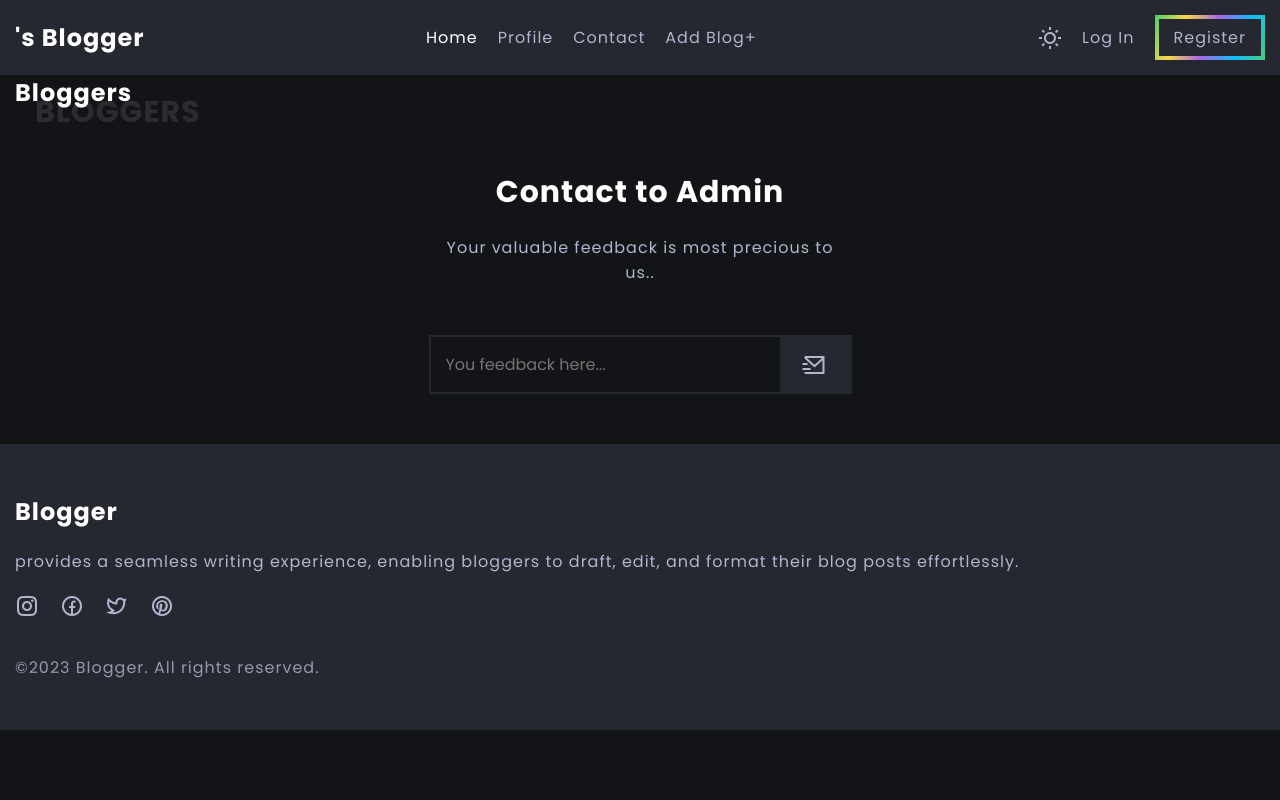
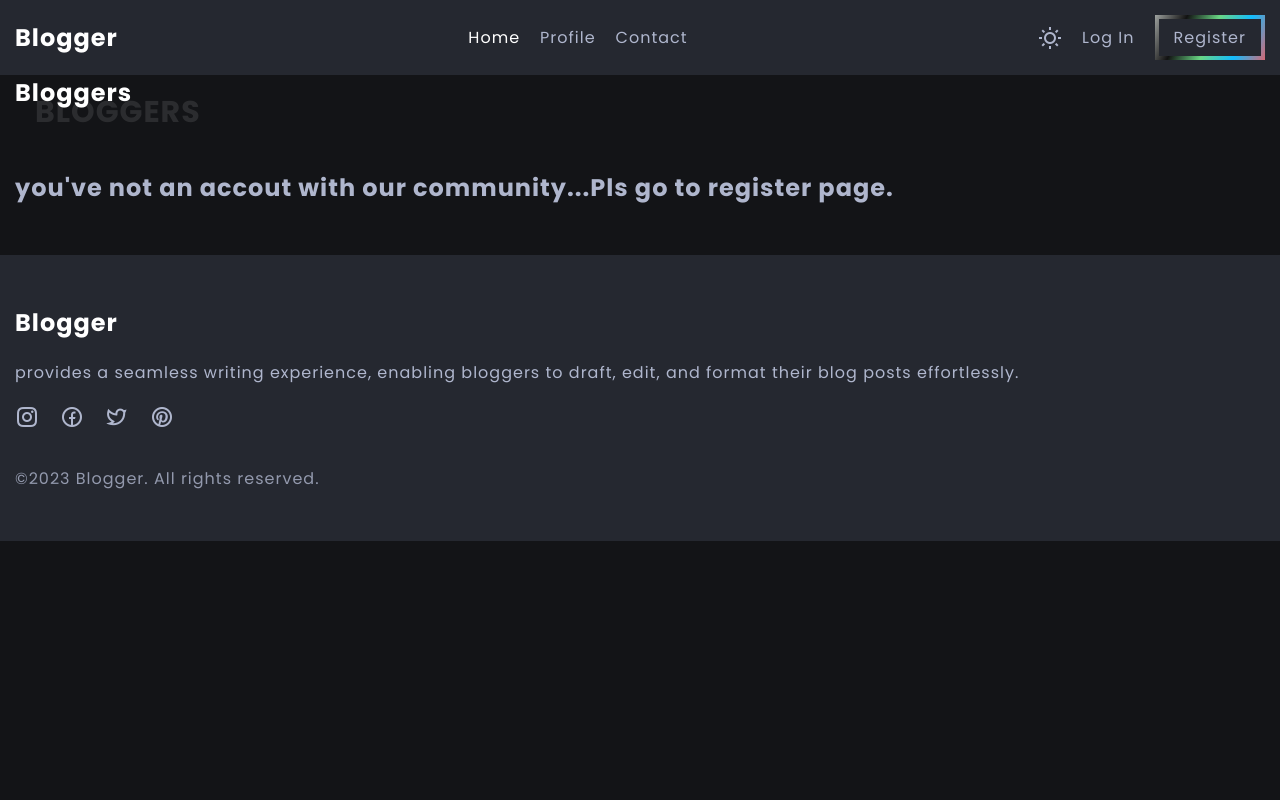
Before and after one commit to Brijesh-26/mainpro, a Django app: page /contactUs/ in a window 1280 px wide. Run offline with Django 4.2, Linux system fonts and the light colour scheme.

Commit message:
new update

```diff
--- a/authapp/urls.py
+++ b/authapp/urls.py
@@ -4,11 +4,11 @@ from .views import *
 from django.contrib.auth import views as auth_views
 
 urlpatterns = [
-    # path('' ,  home  , name="home"),
     path('profile/', view_profile, name= "view_profile"),
 
     path('register/' , register_attempt , name="register_attempt"),
     path('accounts/login/' , login_attempt , name="login_attempt"),
+    path('logout/' , log_out , name="log_out"),
     path('token/' , token_send , name="token_send"),
     path('success/' , success , name='success'),
     path('verify/<auth_token>' , verify , name="verify"),
--- a/authapp/views.py
+++ b/authapp/views.py
@@ -117,7 +117,7 @@ def error_page(request):
 def log_out(request):
     logout(request)
     messages.info(request,"Logout Success")
-    return redirect('/accounts/login')
+    return redirect('/')
 
 
 def send_mail_after_registration(email , token):
--- a/mainapp/urls.py
+++ b/mainapp/urls.py
@@ -10,5 +10,7 @@ urlpatterns = [
 
     path('olderpost/', views.olderPost, name= 'older_post'),
     path('tags/', views.tags, name= 'tags'),
-    path('tags/<str:tag>/', views.tagSpecific, name="tag_specific")
+    path('tags/<str:tag>/', views.tagSpecific, name="tag_specific"),
+    path('addpost', views.addPost, name="addpost"),
+
 ]
--- a/mainapp/views.py
+++ b/mainapp/views.py
@@ -72,9 +72,6 @@ def contact(request):
     return render(request, 'subscribe.html')
 
 
-# def send_mail_after_registration(email , token):
-#     subject = 'Your accounts need to be verified'
-#     message = f'Hi paste the link to verify your account http://127.0.0.1:8000/verify/{token}'
-#     email_from = settings.EMAIL_HOST_USER
-#     recipient_list = [email]
-    # send_mail(subject, message , email_from ,recipient_list )
+def addPost(request):
+
+    return render(request, 'addpost.html')
--- a/static/assets/css/main.css
+++ b/static/assets/css/main.css
@@ -14,7 +14,7 @@
     --hover-light-color: var(--light-color);
     --hover-dark-color: var(--primary-background-color);
     --gradient-color: linear-gradient(
-        115deg,#4fcf70,#fad648,#a767e5,#12bcfe,#44ce7b);
+        115deg,#9ea29f,#121212,#69d684,#12bcfe,#d56874);
     --transparent-light-color: rgba(255,255,255,.05);
     --transparent-dark-color: rgba(0,0,0,.75);
     --font-family: 'Poppins', sans-serif;
--- a/templates/home.html
+++ b/templates/home.html
@@ -24,9 +24,16 @@
     <header class="header" id="header">
 
         <nav class="navbar container">
+            {% if user.is_authenticated %}
             <a href="/">
                 <h2 class="logo">{{user.username}}'s Blogger</h2>
             </a>
+            {% else %}
+            <a href="/">
+                <h2 class="logo">Blogger</h2>
+            </a>
+            {% endif %}
+
 
             <div class="menu" id="menu">
                 <ul class="list">
@@ -39,9 +46,9 @@
                     <li class="list-item">
                         <a href="/contactUs" class="list-link">Contact</a>
                     </li>
-                    <li class="list-item">
-                        <a href="#" class="list-link">Add Blog+</a>
-                    </li>
+                    <!-- <li class="list-item">
+                        <a href="/addpost" class="list-link">Add Blog+</a>
+                    </li> -->
 
                 </ul>
             </div>
@@ -57,7 +64,7 @@
 
 
                 {% if user.is_authenticated %}
-                <a href="/accounts/login/" class="list-link screen-sm-hidden">Log out</a>
+                <a href="/logout/" class="list-link screen-sm-hidden">Log out</a>
                 {% else %}
                 <a href="/accounts/login/" class="list-link screen-sm-hidden">Log In</a>
                 <a href="/register/" class="btn sign-up-btn fancy-border screen-sm-hidden">
@@ -206,7 +213,7 @@
             </div>
 
             <div class="see-more-container">
-                <a href="/blog/olderpost" class="btn see-more-btn place-items-center">See more <i class="ri-arrow-right-s-line"></i></i></a>
+                <a href="/olderpost" class="btn see-more-btn place-items-center">See more <i class="ri-arrow-right-s-line"></i></i></a>
             </div>
 
         </div>
@@ -236,7 +243,7 @@
 
 
             <div class="see-more-container">
-                <a href="/blog/tags" class="btn see-more-btn place-items-center">See more <i class="ri-arrow-right-s-line"></i></i></a>
+                <a href="/tags" class="btn see-more-btn place-items-center">See more <i class="ri-arrow-right-s-line"></i></i></a>
             </div>
 
         </div>
--- a/templates/profile.html
+++ b/templates/profile.html
@@ -102,7 +102,7 @@
     <div class="global-container">
         <div class="card login-form">
             <div class="card-body">
-                <<h1>you've not an accout with our community </h1>
+                <h1>you've not an accout with our community </h1>
             </div>
         </div>
     </div>
--- a/templates/subscribe.html
+++ b/templates/subscribe.html
@@ -10,6 +10,8 @@
     <div class="container">
 
         <h2 class="title section-title" data-name="Bloggers">Bloggers</h2>
+
+        {% if user.is_authenticated %}
 
         <div class="form-container-inner">
             <h6 class="title newsletter-title">Contact to Admin</h6>
@@ -26,6 +28,20 @@
 
         </div>
 
+        {% else %}
+
+
+        <div class="global-container">
+            <div class="card login-form">
+                <div class="card-body">
+                    <h1>you've not an accout with our community...Pls go to register page.</h1>
+                </div>
+            </div>
+        </div>
+        {% endif %}
+
+
+
     </div>
 
 </section>
```
Also changed, not shown: templates/addpost.html (added, +63 -0 lines), db.sqlite3.
